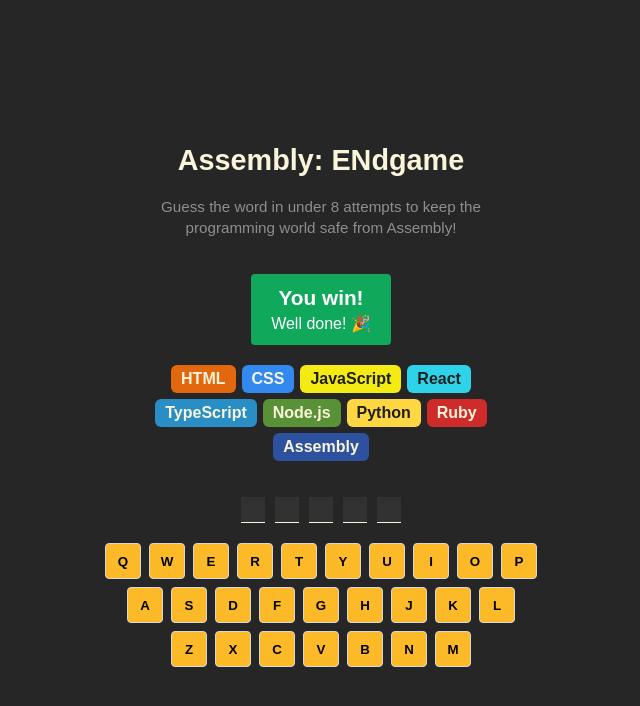
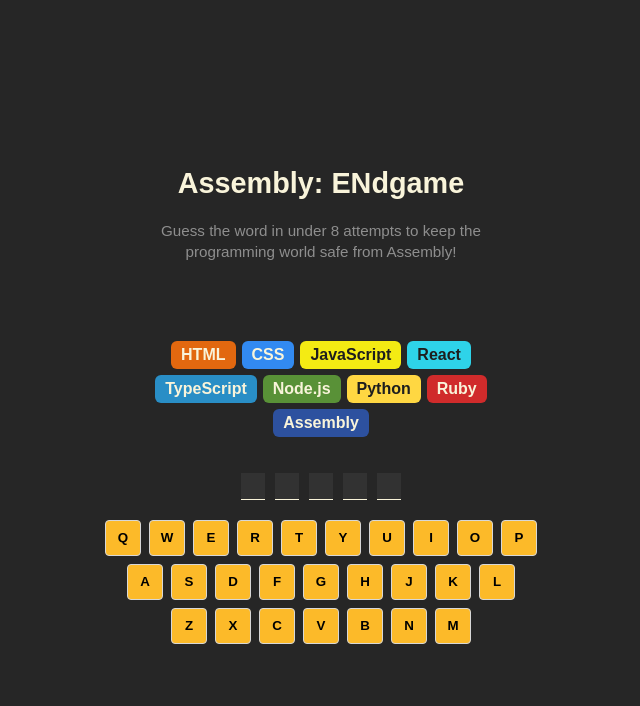
Before and after one commit to Halcyon666/react-daily-learn, a React (Vite) app: page / in a window 1280 px wide. Shown: the top 706 px of the page, without its empty margins (319-959 px from the left). Built offline with nearby package versions, Linux system fonts and the light colour scheme.

Commit message:
my version of won/lost status

```diff
--- a/src/assembly endgame/App.tsx
+++ b/src/assembly endgame/App.tsx
@@ -98,9 +98,23 @@ export default function AssemblyEndgame() {
           from Assembly!
         </p>
       </header>
-      <section className="game-status">
-        <h2>You win!</h2>
-        <p>Well done! 🎉</p>
+      <section
+        className={clsx("game-status", {
+          "game-won": isGameWon,
+          "game-lost": isGameLost,
+        })}
+      >
+        {isGameWon ? (
+          <>
+            <h2>You win!</h2>
+            <p>Well done! 🎉</p>
+          </>
+        ) : isGameLost ? (
+          <>
+            <h2>Game Over!</h2>
+            <p>You lose! Better start learning Assembly 😭</p>
+          </>
+        ) : null}
       </section>
       <section className="language-chips">{languageElements}</section>
       <section className="word">{currentWordElements}</section>
--- a/src/assembly endgame/index.css
+++ b/src/assembly endgame/index.css
@@ -41,7 +41,6 @@ header p {
 
 /* ---------- Game status ---------- */
 section.game-status {
-    background-color: #10A95B;
     color: white;
     padding: 12px 20px;
     border-radius: 4px;
@@ -55,6 +54,14 @@ section.game-status h2 {
 
 section.game-status p {
     margin: 4px 0 0;
+}
+
+.game-lost {
+    background-color: #BA2A2A;
+}
+
+.game-won {
+    background-color: #10A95B;
 }
 
 /* ---------- Language chips ---------- */
```
